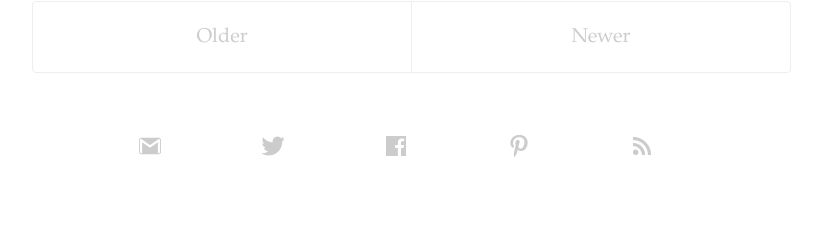
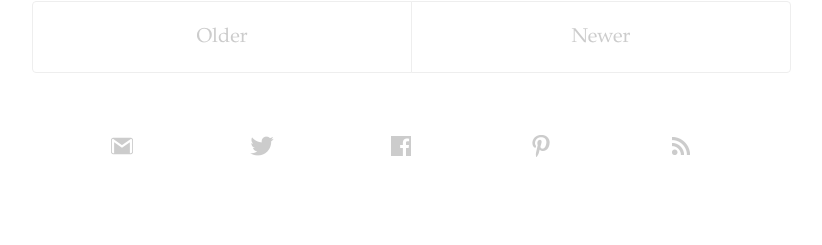
Before and after one commit to stephaniemillar/stephaniemillar.github.io, a Jekyll site: the page built from index.html, in a window 1280 px wide. Shown: the part 2347-2592 px from the top of the page, without its empty margins (228-1050 px from the left). Built offline with Jekyll 4.4.1, drawn with Linux system fonts in a browser that asks for light colours; nearby versions of some CDN libraries; the list of posts is cut into pages by our own code; comment, search, counter and statistics services are not loaded.

Commit message:
I'm pretty done with this

```diff
--- a/css/main.css
+++ b/css/main.css
@@ -1,8 +1,6 @@
 #footer {
-	width: 90%;
+	width: 100%;
 	height: 26px;
-
-	margin-left: 5%;
 
 	padding-top: 3rem;
 	padding-bottom: 115px;
@@ -21,11 +19,12 @@
 			margin: 0px;
 			padding: 0px;
 
-			width: 19%;
+			width: calc(100% / 5.15); /* Haaaaaaacks */
 		}
 
 			#footer li img {
 				margin: 0 auto;
+				padding: 0px;
 			}
 
 .navigation_links {
```
